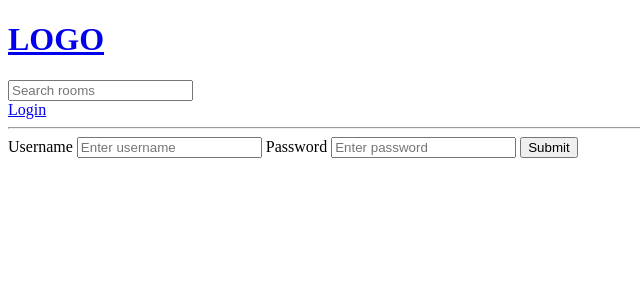
After one commit to dymaaaj7/django-studybud, a Django app: page /login/ in a window 1280 px wide. The commit adds this page. Shown: the top 300 px of the page, without its empty margins (0-640 px from the left). Run offline with Django 5.2, Linux system fonts and the light colour scheme.

Commit message:
login logout

```diff
--- /dev/null
+++ b/base/templates/base/login_register.html
@@ -0,0 +1,15 @@
+{% extends 'main.html' %} {%block content %}
+
+<div>
+  <form method="POST" action="">
+    {% csrf_token %}
+    <label>Username</label>
+    <input type="text" name="username" placeholder="Enter username" />
+
+    <label>Password</label>
+    <input type="password" name="password" placeholder="Enter password" />
+
+    <input type="submit" name="Login" />
+  </form>
+</div>
+{%endblock%}
--- a/base/urls.py
+++ b/base/urls.py
@@ -3,6 +3,8 @@ from . import views
 
 
 urlpatterns = [
+    path("login/", views.loginPage, name="login"),
+    path("logout/", views.logoutUser, name="logout"),
     path("", views.home, name="home"),
     path("room/<str:pk>/", views.room, name="room"),
     path("create-room/", views.createRoom, name="create-room"),
--- a/base/views.py
+++ b/base/views.py
@@ -1,8 +1,10 @@
 from django.shortcuts import render, redirect
 from django.db.models import Q
+from django.contrib.auth.models import User
+from django.contrib import messages
+from django.contrib.auth import authenticate, login, logout
 from .models import Room, Topic
 from .forms import RoomForm
-
 # Create your views here.
 
 # rooms = [
@@ -10,6 +12,33 @@ from .forms import RoomForm
 #    {"id": 2, "name": "Design with me!"},
 #    {"id": 3, "name": "Lets learn math!"},
 # ]
+
+
+def loginPage(request):
+    if request.method == "POST":
+        username = request.POST.get("username")
+        password = request.POST.get("password")
+
+        try:
+            user = User.objects.get(username=username)
+        except:
+            messages.error(request, "User does not exist.")
+
+        user = authenticate(request, username=username, password=password)
+
+        if user is not None:
+            login(request, user)
+            return redirect("home")
+        else:
+            messages.error(request, "Username or password does not exist.")
+
+    context = {}
+    return render(request, "base/login_register.html", context)
+
+
+def logoutUser(request):
+    logout(request)
+    return redirect("home")
 
 
 def home(request):
--- a/templates/main.html
+++ b/templates/main.html
@@ -8,6 +8,12 @@
     <!-- <link rel="stylesheet" type=-->
   </head>
   <body>
-    {%include "navbar.html" %} {% block content %} {% endblock %}
+    {%include "navbar.html" %} {% if messages %}
+    <ul class="messages">
+      {% for message in messages %}
+      <li>{{message}}</li>
+      {% endfor %}
+    </ul>
+    {%endif%} {% block content %} {% endblock %}
   </body>
 </html>
--- a/templates/navbar.html
+++ b/templates/navbar.html
@@ -6,4 +6,10 @@
   <input type="text" name="q" placeholder="Search rooms"/>
 </form>
 
+{% if request.user.is_authenticated %}
+<a href="{% url 'logout' %}">Logout</a>
+{% else %}
+<a href="{% url 'login' %}">Login</a>
+{% endif %}
+
 <hr />
```
